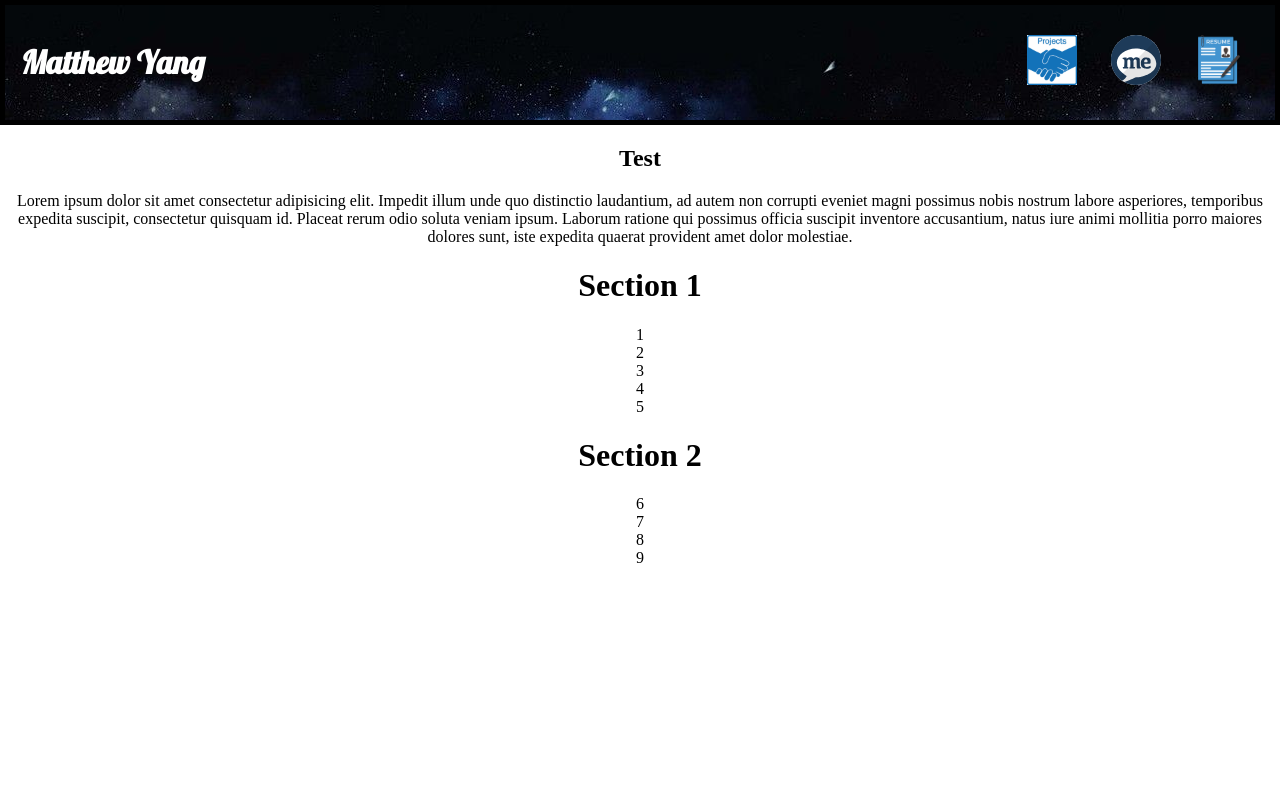
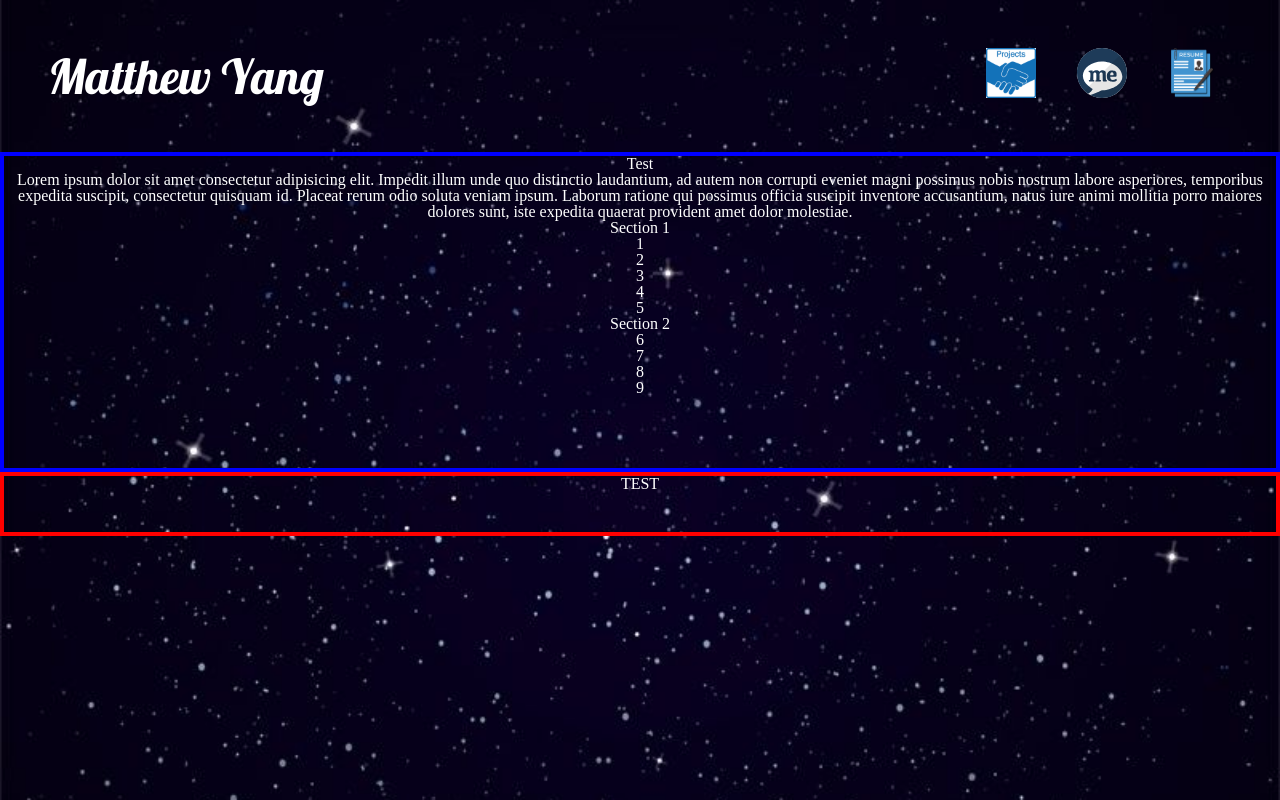
Before and after one commit to myang5t3r/1stProfessianlPortfolio_HTMLCSS, a plain HTML site: page index.html in a window 1280 px wide. Drawn offline with Linux system fonts and the light colour scheme.

Commit message:
Added reset css and updated backgroud for styles.css

```diff
--- /dev/null
+++ b/assets/reset.css
@@ -0,0 +1,48 @@
+/* http://meyerweb.com/eric/tools/css/reset/
+   v2.0 | 20110126
+   License: none (public domain)
+*/
+
+html, body, div, span, applet, object, iframe,
+h1, h2, h3, h4, h5, h6, p, blockquote, pre,
+a, abbr, acronym, address, big, cite, code,
+del, dfn, em, img, ins, kbd, q, s, samp,
+small, strike, strong, sub, sup, tt, var,
+b, u, i, center,
+dl, dt, dd, ol, ul, li,
+fieldset, form, label, legend,
+table, caption, tbody, tfoot, thead, tr, th, td,
+article, aside, canvas, details, embed,
+figure, figcaption, footer, header, hgroup,
+menu, nav, output, ruby, section, summary,
+time, mark, audio, video {
+	margin: 0;
+	padding: 0;
+	border: 0;
+	font-size: 100%;
+	font: inherit;
+	vertical-align: baseline;
+}
+/* HTML5 display-role reset for older browsers */
+article, aside, details, figcaption, figure,
+footer, header, hgroup, menu, nav, section {
+	display: block;
+}
+body {
+	line-height: 1;
+}
+ol, ul {
+	list-style: none;
+}
+blockquote, q {
+	quotes: none;
+}
+blockquote:before, blockquote:after,
+q:before, q:after {
+	content: '';
+	content: none;
+}
+table {
+	border-collapse: collapse;
+	border-spacing: 0;
+}
--- a/assets/styles.css
+++ b/assets/styles.css
@@ -12,30 +12,38 @@ body {
     margin: 0px;
     padding: 0px;
     text-align: center;
+    background-image: url("/assets/images/spaceheader1.jpg");
+    background-size: 100%;
   }
 
 header {
     display: flex;
     justify-content: space-between;
     align-items: center;
-    border: 5px solid black;
-    background-color: lightblue;
+    font-family: 'Lobster', cursive;
     padding: 1em;
     color: white;
-    background-image: url("/assets/images/Spaceheader.jpg");
-    font-family: 'Lobster', cursive;
+    font-size: 3em;
 }
 
+ main {
+    color: white;
+    border: .25em solid blue;
+    height: 20em;
+ }
 
-
+footer{
+    border: .25em solid red;
+    align-items: center;
+    height: 4em;
+    color: white;
+}
 /* Class selector */
-/* .header_img {
-    background-image:"/assets/images/Spaceheader.jpg" ;
-} */
 
 .nav_img {
     /* position: relative; */
     width: 50px;
     padding: 0;
     margin: 0 15px;
+
 }
--- a/index.html
+++ b/index.html
@@ -8,11 +8,11 @@
         <link rel="preconnect" href="https://fonts.googleapis.com">
         <link rel="preconnect" href="https://fonts.gstatic.com" crossorigin>
         <link href="https://fonts.googleapis.com/css2?family=Lobster&display=swap" rel="stylesheet">
+        <link rel="stylesheet" href="/assets/reset.css">
         <link rel="stylesheet" href="/assets/styles.css">
     </head>
     <body>
         <header>
-            <!-- <img class="header_img" src="/assets/images/Spaceheader.jpg" alt="Test"> -->
             <h1>Matthew Yang</h1>
             <nav>
                 <a href="#"><img class="nav_img" src="/assets/images/projects-icon-14.jpg" alt="Resume"></a>
@@ -40,5 +40,8 @@
                 <div id="box-9">9</div>
             </section>
         </main>
+        <footer>
+            <p>TEST</p>
+        </footer>
     </body>
 </html>
```
Also changed, not shown: assets/images/spaceheader1.jpg (added).
